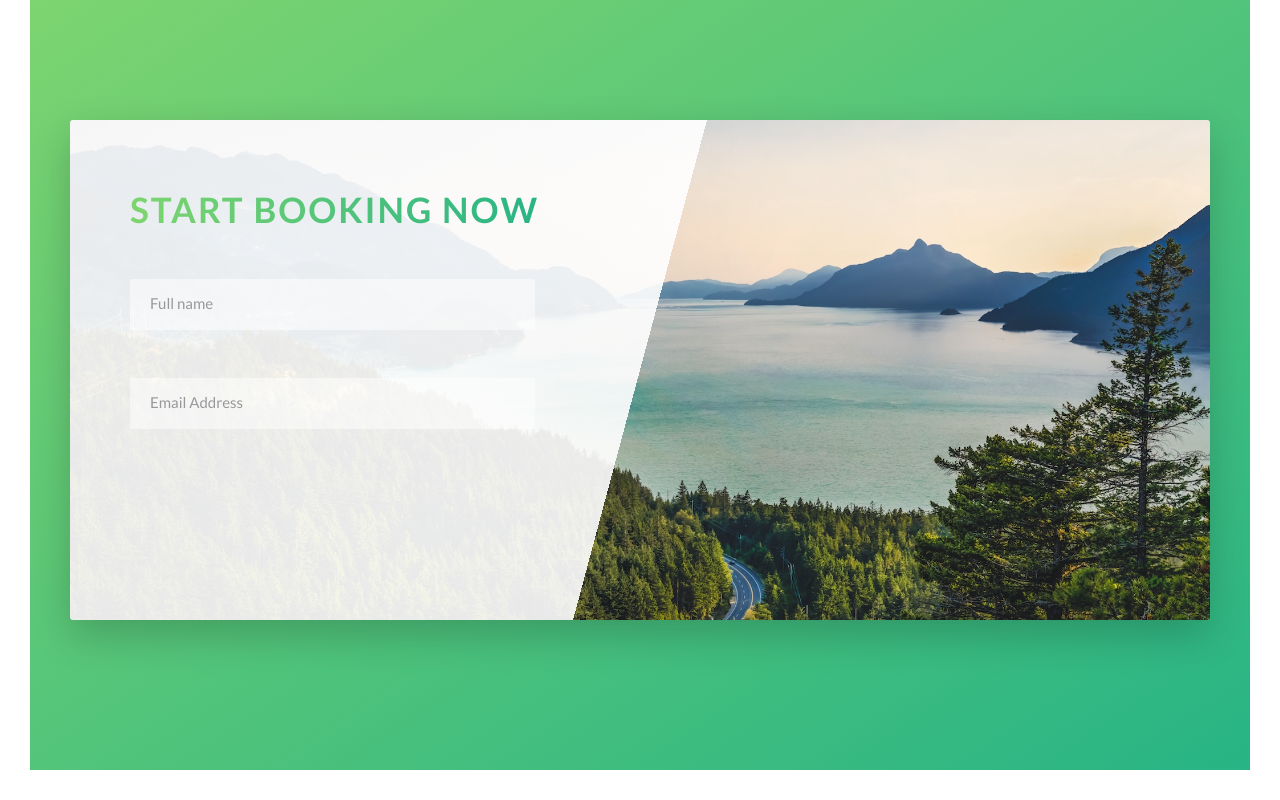
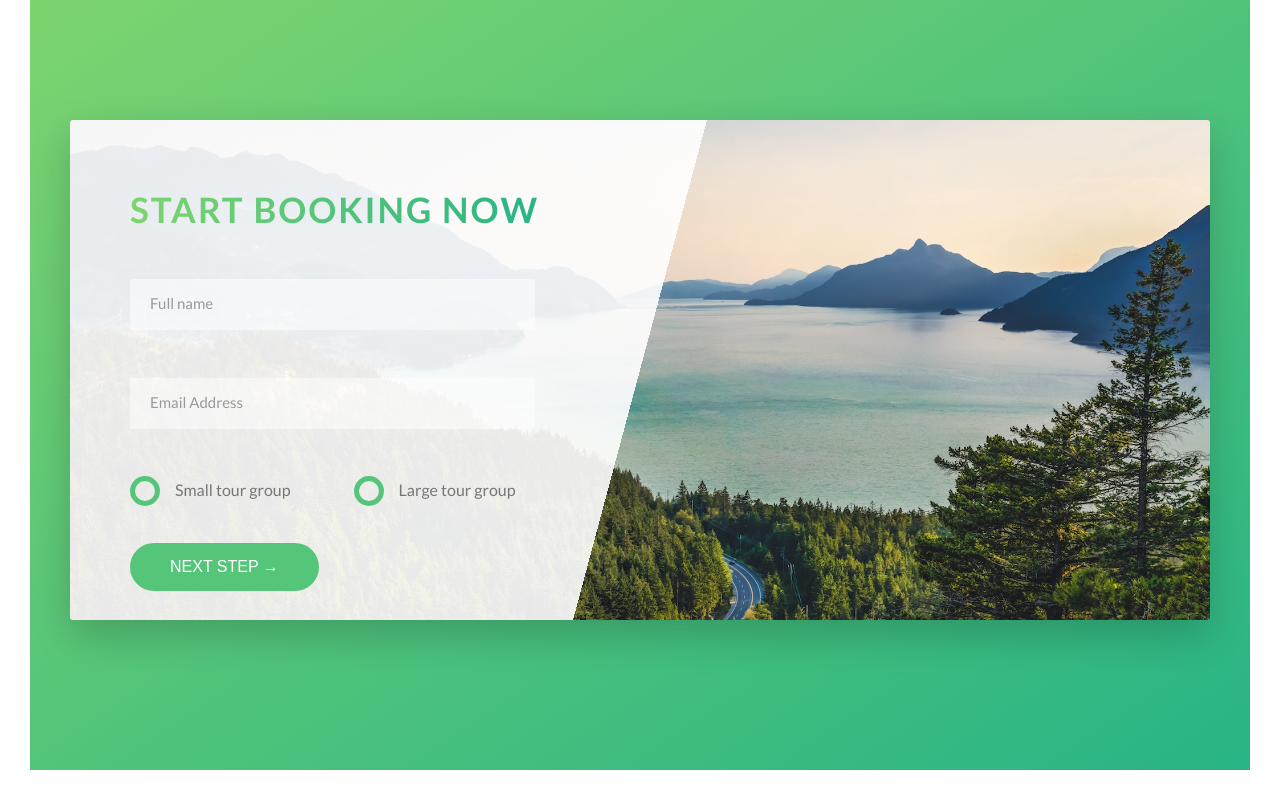
Before and after one commit to suryadev96/Natours, a website: page index.html in a window 1280 px wide. Shown: the part 4582-5382 px from the top of the page. Drawn offline with Linux system fonts and the light colour scheme.

Commit message:
radio button styling

```diff
--- a/index.html
+++ b/index.html
@@ -302,12 +302,33 @@
                                     <input type="email" class="form__input" placeholder="Email Address" id="email" required>
                                     <label for="email" class="form__label">Email Address</label>
                                 </div>
+
+                                <div class="form__group u-margin-bottom-medium">
+                                    <div class="form__radio-group">
+                                        <input type="radio" class="form__radio-input" id="small" name="size">
+                                        <label for="small" class="form__radio-label">
+                                            <span class="form__radio-button"></span>
+                                            Small tour group
+                                        </label>
+                                    </div>
+
+                                    <div class="form__radio-group">
+                                        <input type="radio" class="form__radio-input" id="large" name="size">
+                                        <label for="large" class="form__radio-label">
+                                            <span class="form__radio-button"></span>
+                                            Large tour group
+                                        </label>
+                                    </div>
+                                </div>
+
+                                <div class="form__group">
+                                    <button class="btn btn--green">Next step &rarr;</button>
+                                </div>
                             </form>
                         </div>
                     </div>
                 </div>
             </section>
-
         </main>
 
         <!--
--- a/sass/base/_utilities.scss
+++ b/sass/base/_utilities.scss
@@ -1,8 +1,8 @@
-.u-center-text { text-align: center; }
+.u-center-text { text-align: center !important; }
 
-.u-margin-bottom-small { margin-bottom: 1.5rem; }
-.u-margin-bottom-medium { margin-bottom: 4rem; }
-.u-margin-bottom-big { margin-bottom: 8rem; }
+.u-margin-bottom-small { margin-bottom: 1.5rem !important; }
+.u-margin-bottom-medium { margin-bottom: 4rem !important; }
+.u-margin-bottom-big { margin-bottom: 8rem !important; }
 
-.u-margin-top-big {margin-top: 8rem;}
-.u-margin-top-huge {margin-top: 10rem;}
+.u-margin-top-big {margin-top: 8rem !important;}
+.u-margin-top-huge {margin-top: 10rem !important;}
--- a/sass/components/_button.scss
+++ b/sass/components/_button.scss
@@ -1,4 +1,5 @@
 .btn {
+    &,
     &:link,
     &:visited {
         text-transform: uppercase;
@@ -9,6 +10,10 @@
         transition: all 0.2s;
         position: relative;
         font-size: $default-font-size;
+
+        //Change for the <button> element
+        border: none;
+        cursor: pointer;
     }
 
     &:hover {
@@ -21,7 +26,8 @@
         }
     }
 
-    &:active {
+    &:active, &:focus {
+        outline: none;
         transform: translateY(-1px);
         box-shadow: 0 .5rem 1rem rgba($color-black, 0.2);
     }
--- a/sass/components/_form.scss
+++ b/sass/components/_form.scss
@@ -15,6 +15,7 @@
         border-bottom: 3px solid transparent;
         width: 90%;
         display: block;
+        transition: all .3s;
 
         &::-webkit-input-placeholder {
             color: $color-grey-dark-2;
@@ -48,4 +49,51 @@
         transform: translateY(-4rem);
     }
 
+    &__radio-group {
+        width: 49%;
+        display: inline-block; //instead of float
+    }
+
+    &__radio-input {
+        display: none;
+    }
+
+    &__radio-label {
+        font-size: $default-font-size;
+        cursor: pointer;
+        position: relative;
+        padding-left: 4.5rem;
+    }
+
+    &__radio-button {
+
+        height: 3rem;
+        width: 3rem;
+        border: 5px solid $color-primary;
+        border-radius: 50%;
+        display: inline-block;
+        position: absolute;
+        left: 0;
+        top: -.4rem;
+
+        &::after {
+            content: "";
+            display: block;
+            height: 1.3rem;
+            width: 1.3rem;
+            border-radius: 50%;
+            position: absolute;
+            top: 50%;
+            left: 50%;
+            transform: translate(-50%, -50%);
+            background-color: $color-primary;
+            opacity: 0;
+            transition: opacity .2s;
+        }
+    }
+
+    &__radio-input:checked ~ &__radio-label &__radio-button::after {
+        opacity: 1;
+    }
+
 }
```
Also changed, not shown: css/style.css.
